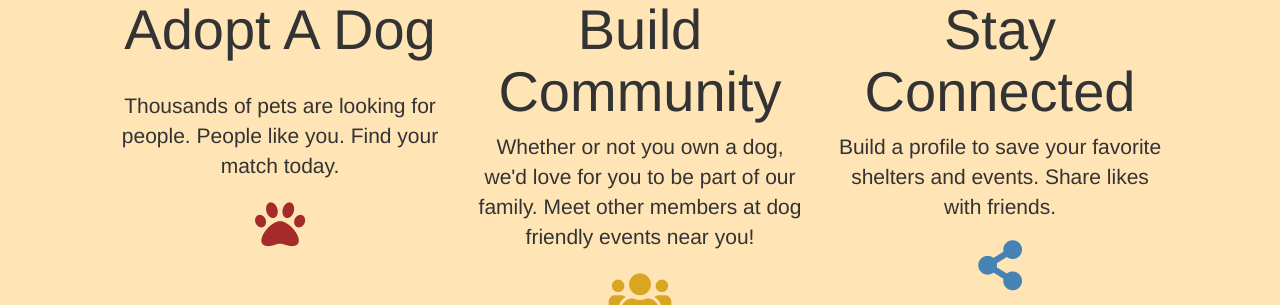
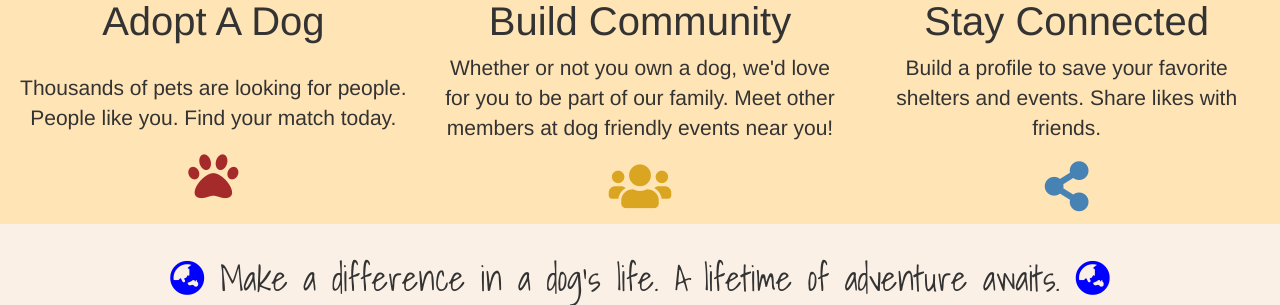
Before and after one commit to jtrieu2/PressPaws, a Flask app: template templates/landing.html in a window 1280 px wide. Shown: the part 748-1053 px from the top of the page. Run offline with Flask 2, Linux system fonts and the light colour scheme; the template is opened without the code that fills it, so the values that code supplies are empty; the visitor is signed in with stand-in values (Sample User, id 1); some libraries are stand-ins or nearby versions; some web fonts are replaced.

Commit message:
fixed landing fonts errors

```diff
--- a/static/landing.css
+++ b/static/landing.css
@@ -36,8 +36,7 @@
   margin-bottom: 35px;
   background-color: moccasin;
   text-align: center;
-  padding-left: 100px;
-  padding-right: 100px;
+  justify-content: center;
 }
 
 
--- a/templates/base.html
+++ b/templates/base.html
@@ -85,7 +85,7 @@
         <div class="navbar-brand" style="position:relative; font-weight: bold; color: moccasin">
           Press Paws <i style="color:white" class="fas fa-paw"></i>
           <i class="fas fa-pause"
-          style="font-size: 0.35em; color:orange; position:absolute; left:87%; top: 63%"></i>
+          style="font-size: 0.35em; color:orange; position:absolute; left:83%; top: 63%"></i>
         </div>
       </div>
       <div class="collapse navbar-collapse" id="myNavbar">
--- a/templates/landing.html
+++ b/templates/landing.html
@@ -36,17 +36,17 @@
 <!-- Website use cases and their descriptions -->
 <div class="row" id="websiteguide">
     <div class="col-sm-4" style="text-align:center">
-        <h1 style="font-size: 4em">Adopt A Dog</h1> <br>
+        <h1 style="font-size: 40px">Adopt A Dog</h1> <br>
         <p style="font-size: 1.5em">Thousands of pets are looking for people. People like you. Find your match today. </p>
         <div class="pawbutton"><i class="fas fa-paw"></i></div>
     </div>
     <div class="col-sm-4" style="text-align:center">
-        <h1 style="font-size: 4em">Build Community</h1>
+        <h1 style="font-size: 40px">Build Community</h1>
         <p style="font-size: 1.5em">Whether or not you own a dog, we'd love for you to be part of our family. Meet other members at dog friendly events near you!</p>
         <div class="communitybutton"><i class="fas fa-users"></i></div>
     </div>
     <div class="col-sm-4" style="text-align:center">
-        <h1 style="font-size: 4em">Stay Connected</h1>
+        <h1 style="font-size: 40px">Stay Connected</h1>
         <p style="font-size: 1.5em">Build a profile to save your favorite shelters and events. Share likes with friends.</p>
         <div class="connectionbutton"><i class="fas fa-share-alt"></i></div>
     </div>
```
